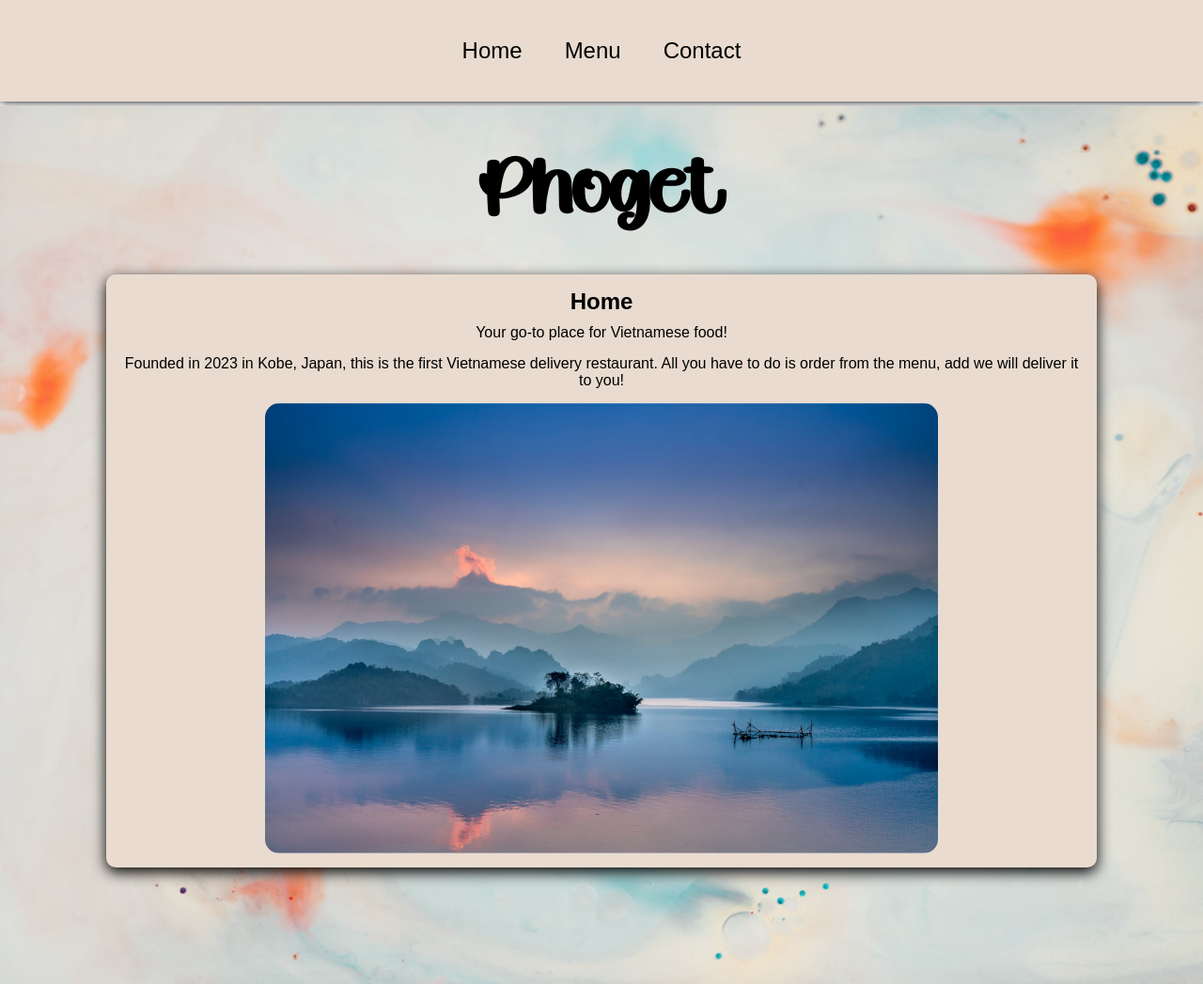
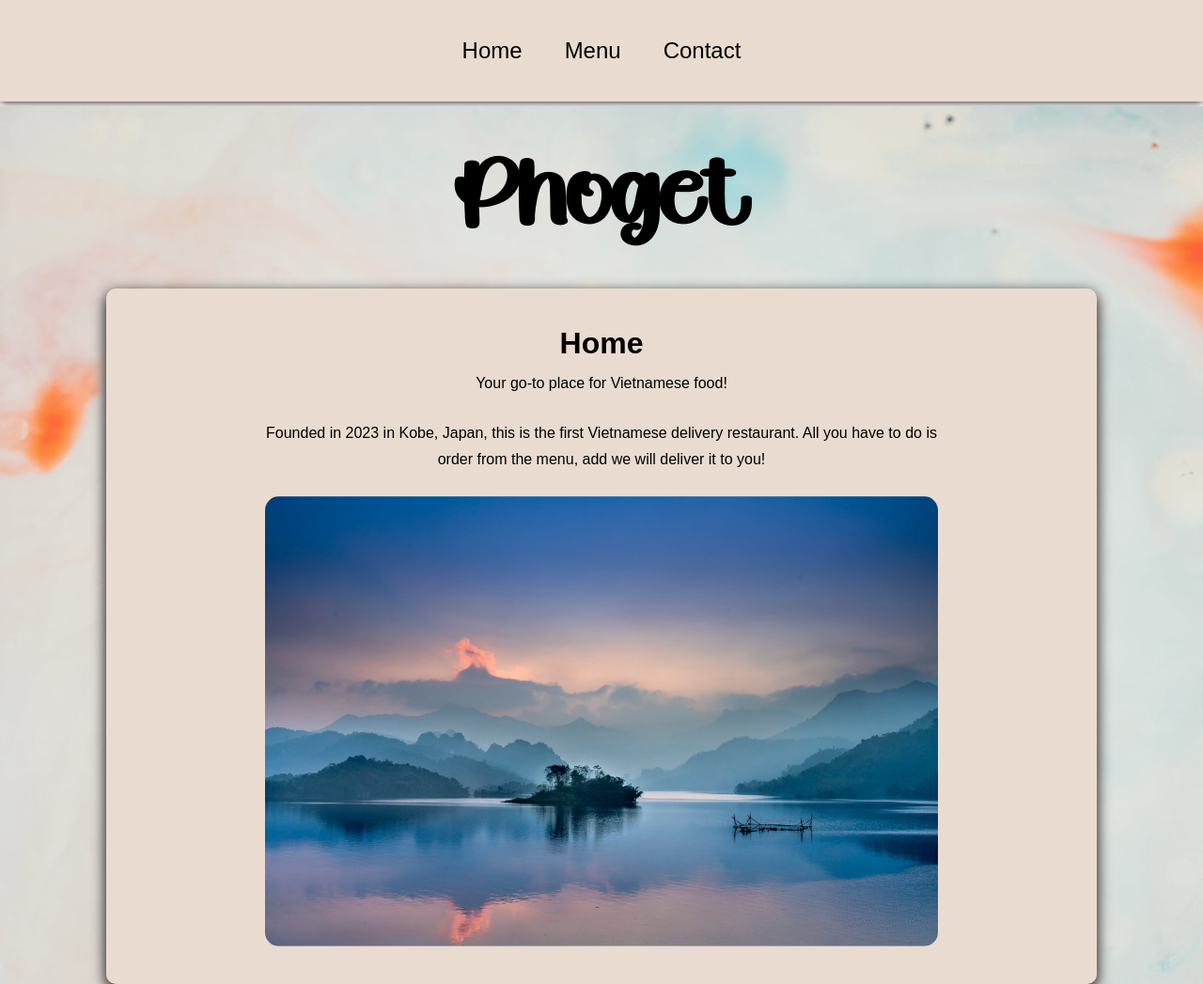
Before and after one commit to Miguel-Matos/phoget, a website built with webpack: page dist/index.html in a window 1280 px wide. Shown: the top 1047 px of the page at 94% size. Built offline with nearby package versions, Linux system fonts and the light colour scheme.

Commit message:
Project complete

```diff
--- a/src/contact.js
+++ b/src/contact.js
@@ -0,0 +1,27 @@
+const contact = (() => {
+  const title = "Contact";
+  const about = document.createElement('div');
+  const contact = document.createElement('p');
+  contact.classList.add('description');
+  contact.innerHTML = "This is a portfolio project by Miguel Matos. Dynamically created using mostly Webpack and Javascript."
+  const em = document.createElement('p');
+  em.innerHTML = "Inspired by the love of my life, Em.";
+
+  const img = document.createElement('img');
+  img.src = '../src/img/em.jpg';
+  img.classList.add('img');
+
+  const website = document.createElement('a');
+  website.href = 'https://www.matosmiguel.com/';
+  website.innerHTML = "Click to visit my personal website!";
+  website.setAttribute('id', 'link');
+
+  about.appendChild(contact);
+  about.appendChild(em);
+  about.appendChild(img);
+  about.appendChild(website);
+
+  return {title, about};
+})();
+
+export {contact}
--- a/src/content.js
+++ b/src/content.js
@@ -18,7 +18,7 @@ const navbar = (() => {
 
   nav.classList.add('navbar');
 
-  return { nav, menu };
+  return { nav, menu, home, contact };
 })();
 
 const foot = () => {
--- a/src/home.js
+++ b/src/home.js
@@ -4,6 +4,7 @@ const home = (() => {
   const p1 = document.createElement('p');
   p1.textContent = "Your go-to place for Vietnamese food!";
   const p2 = document.createElement('p');
+  p2.classList.add('description');
   p2.textContent = "Founded in 2023 in Kobe, Japan, this is the first Vietnamese delivery restaurant. All you have to do is order from the menu, add we will deliver it to you!";
   const img = document.createElement('img');
   img.src = "../src/img/background2.jpg";
--- a/src/index.js
+++ b/src/index.js
@@ -4,19 +4,35 @@ import { main } from './content';
 import { foot } from './content';
 import { home } from './home';
 import { menu } from './menu';
+import { contact } from './contact';
 
+const page = (() => {
   const core = document.createElement('div');
   const navArea = navbar.nav;
   const homepage = main(home.title, home.about);
   const menupage = main(menu.title, menu.about);
+  const contactpage = main(contact.title, contact.about);
   const footer = foot();
 
+  function pageSwitch(load) {
+    core.removeChild(core.firstChild);
+    core.appendChild(load);
+  }
+
+  navbar.home.addEventListener('click', () => {
+    pageSwitch(homepage);
+  });
+
   navbar.menu.addEventListener('click', () => {
-  core.removeChild(homepage);
-  core.appendChild(menupage);
+    pageSwitch(menupage);
+  });
+
+  navbar.contact.addEventListener('click', () => {
+    pageSwitch(contactpage);
   });
 
   document.body.appendChild(navArea);
   document.body.appendChild(core);
   core.appendChild(homepage);
   document.body.appendChild(footer);
+})();
--- a/src/input.css
+++ b/src/input.css
@@ -35,16 +35,22 @@
   padding: 20px 0;
   box-shadow: 0 5px 15px;
   text-align: center;
-  padding: 15px;
+  padding: 15px 15px 40px 15px;
 
   margin-bottom: 150px;
+}
+
+.content h2 {
+  font-size: 2rem;
+  margin-top: 25px;
 }
 
 .content div {
   display: flex;
   flex-direction: column;
   align-items: center;
-  gap: 15px;
+  gap: 25px;
+  line-height: 28px;
 }
 
 .main {
@@ -60,7 +66,7 @@
 .main h1 {
   flex: 3;
   font-family: 'title';
-  font-size: 5rem;
+  font-size: 6rem;
   margin-bottom: 50px;
   padding-top: 50px;
 }
@@ -104,11 +110,26 @@ footer {
   gap: 4px;
 }
 
-footer a {
+footer a, #link {
   text-decoration: none;
   color: black;
 }
 
-footer a:hover {
+footer a:hover, #link {
   text-decoration: underline;
 }
+
+h3 {
+  font-size: 3rem;
+  margin-top: 25px;
+}
+
+.cost {
+  font-style: italic;
+  font-size: larger;
+  margin-top: 15px;
+}
+
+.description {
+  max-width: 70%;
+}
--- a/src/menu.js
+++ b/src/menu.js
@@ -2,8 +2,10 @@ const item = (name, price, detail, src) => {
   const foodName = document.createElement('h3');
   foodName.textContent = name;
   const cost = document.createElement('p');
+  cost.classList.add('cost');
   cost.textContent = "￥" + price;
   const description = document.createElement('p');
+  description.classList.add('description');
   description.textContent = detail;
   const image = document.createElement('img');
   image.src = src;
@@ -25,7 +27,7 @@ const menu = (() => {
   const bahnmi = item("Bahn Mi", "699", "Vietnamese people consume 23 daily. Fresh roasted bread with garden grown vegetables and meat of your choosing.", "../src/img/bahnmi.jpg");
   adding(bahnmi.foodName, bahnmi.cost, bahnmi.description, bahnmi.image);
 
-  const pho = item("Pho", "799", "The signature dish of our restaurant. No other explanation needed.", "../src/img/pho.jpg");
+  const pho = item("Pho", "799", "The signature dish of our restaurant. Guaranteed to keep you full all day. No other explanation needed.", "../src/img/pho.jpg");
   adding(pho.foodName, pho.cost, pho.description, pho.image);
 
   const rolls = item("Spring Rolls", "399", "A special blend of seafood and vegetables, guaranteed to keep you coming back for more!", "../src/img/springroll.jpg");
```
Also changed, not shown: dist/bundle.js, src/img/em.jpg (added). Lines whose indentation alone changed are shown as unchanged.
